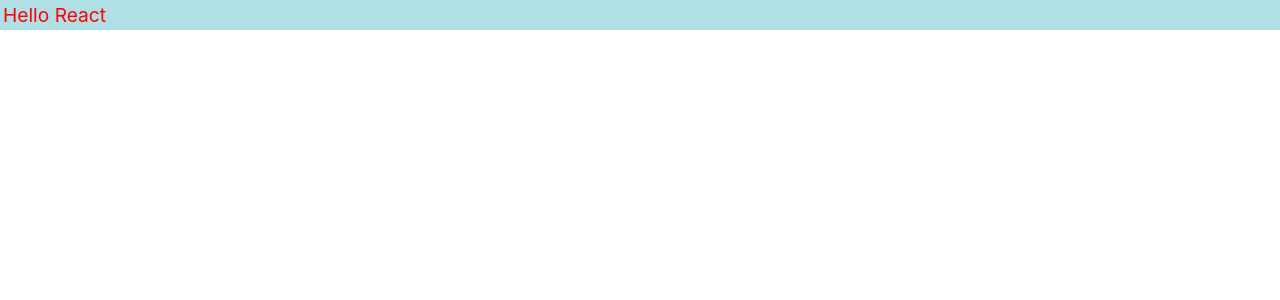
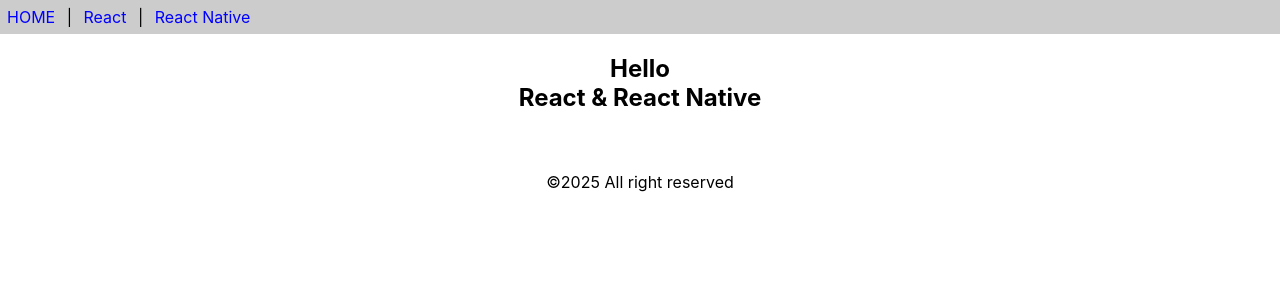
Before and after one commit to Nickzanarak/app1, a React (Create React App) app: page / in a window 1280 px wide. Shown: the top 300 px of the page. Built offline with nearby package versions, Linux system fonts and the light colour scheme.

Commit message:
Funtion Component
Funtion Component

```diff
--- a/src/App.js
+++ b/src/App.js
@@ -1,14 +1,11 @@
-import logo from './logo.svg';
-import './App.css';
+import React from "react";
+import { Content, Footer, Header } from "./func-components";
+
 
 function App() {
-  const divStyle={
-    color:'red',
-    backgroundColor:'powderblue',
-    fontSize:'larger',
-    padding:'3px',
-  }
-  return <div style={divStyle}>Hello React</div>
+  return (
+    [<Header/>,<Content/>,<Footer/>]
+  )
 }
 
 export default App;
--- /dev/null
+++ b/src/func-components.js
@@ -0,0 +1,35 @@
+import React from "react";
+
+export function Header(){
+    const aStyle = {
+        display : 'inline-block',
+        color : 'blue',
+        margin : '7px',
+        textDecoration : 'none'
+    }
+
+    return (
+        <div style ={{backgroundColor:'#ccc'}}>
+            <a href="" style={aStyle}>HOME</a> |&nbsp;
+            <a href="" style={aStyle}>React</a> |&nbsp;
+            <a href="" style={aStyle}>React Native</a>
+        </div>
+    )
+}
+
+export function Content() {
+    return (
+        <div style={{textAlign:'center'}}>
+            <h2>Hello <br/> React & React Native</h2>
+            <br/><br></br>
+        </div>
+    )
+}
+
+export const Footer = () => {
+    return (
+        <div style={{textAlign:'center'}}>
+            &copy;{new Date().getFullYear()} All right reserved
+        </div>
+    )
+}
--- /dev/null
+++ b/src/style.css
@@ -0,0 +1,10 @@
+h2{
+    font-size: 20px;
+    color: blue;
+}
+
+.title{
+    font-size: 16px;
+    color: green;
+    text-decoration: underline;
+}
```
Also changed, not shown: 1 other file (tests, documents, lock files or other folders).
